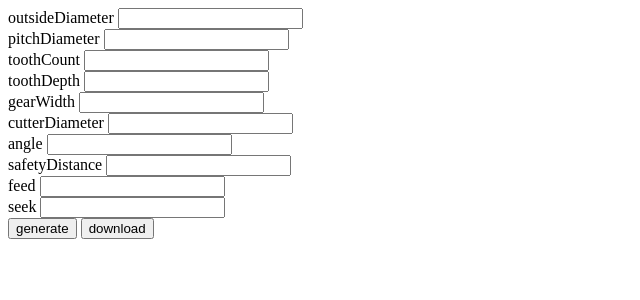
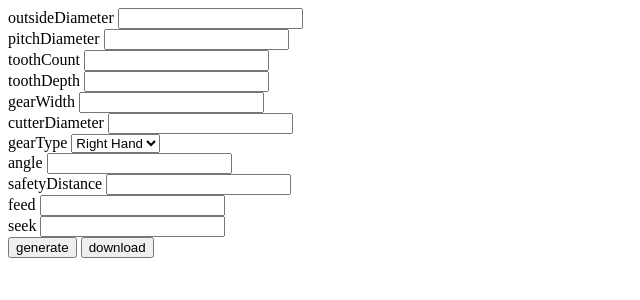
Before and after one commit to dariuskt/gcoder, a PHP site: page /form.php in a window 1280 px wide. Shown: the top 300 px of the page, without its empty margins (0-640 px from the left). Run offline with PHP 8.4, Linux system fonts and the light colour scheme.

Commit message:
added gearType field to UI

```diff
--- a/form.php
+++ b/form.php
@@ -26,6 +26,12 @@
 	<label for="cutterDiameter">cutterDiameter</label>
 	<input name="cutterDiameter" id="cutterDiameter" type="text" value="<?=@$_GET['cutterDiameter']?>">
 <br/>
+	<label for="gearType">gearType</label>
+	<select name="gearType" id="gearType">
+		<option value="rh" <?=('rh'==@$_GET['gearType'])?'selected="selected"':'';?>>Right Hand</option>
+		<option value="lh" <?=('lh'==@$_GET['gearType'])?'selected="selected"':'';?>>Left Hand</option>
+	</select>
+<br/>
 	<label for="angle">angle</label>
 	<input name="angle" id="angle" type="text" value="<?=@$_GET['angle']?>">
 <br/>
--- a/index.php
+++ b/index.php
@@ -9,6 +9,7 @@ $reqFields = array(
 	'toothDepth'      => 2.1,
 	'gearWidth'       => 10,
 	'cutterDiameter'  => 30,
+	'gearType'        => 'rh',
 	'angle'           => 45,
 	'safetyDistance'  => 3,
 	'feed'            => 50,
```
